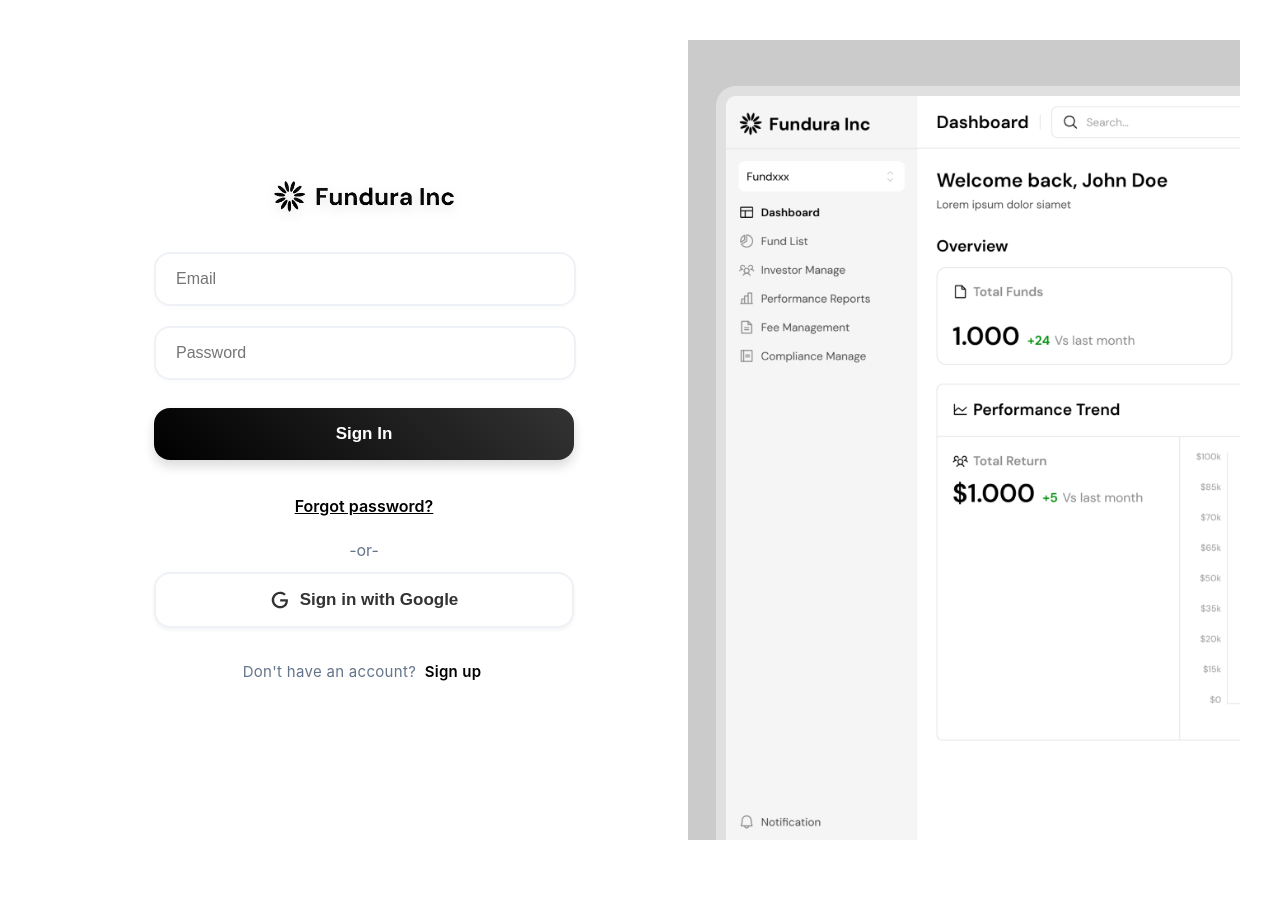
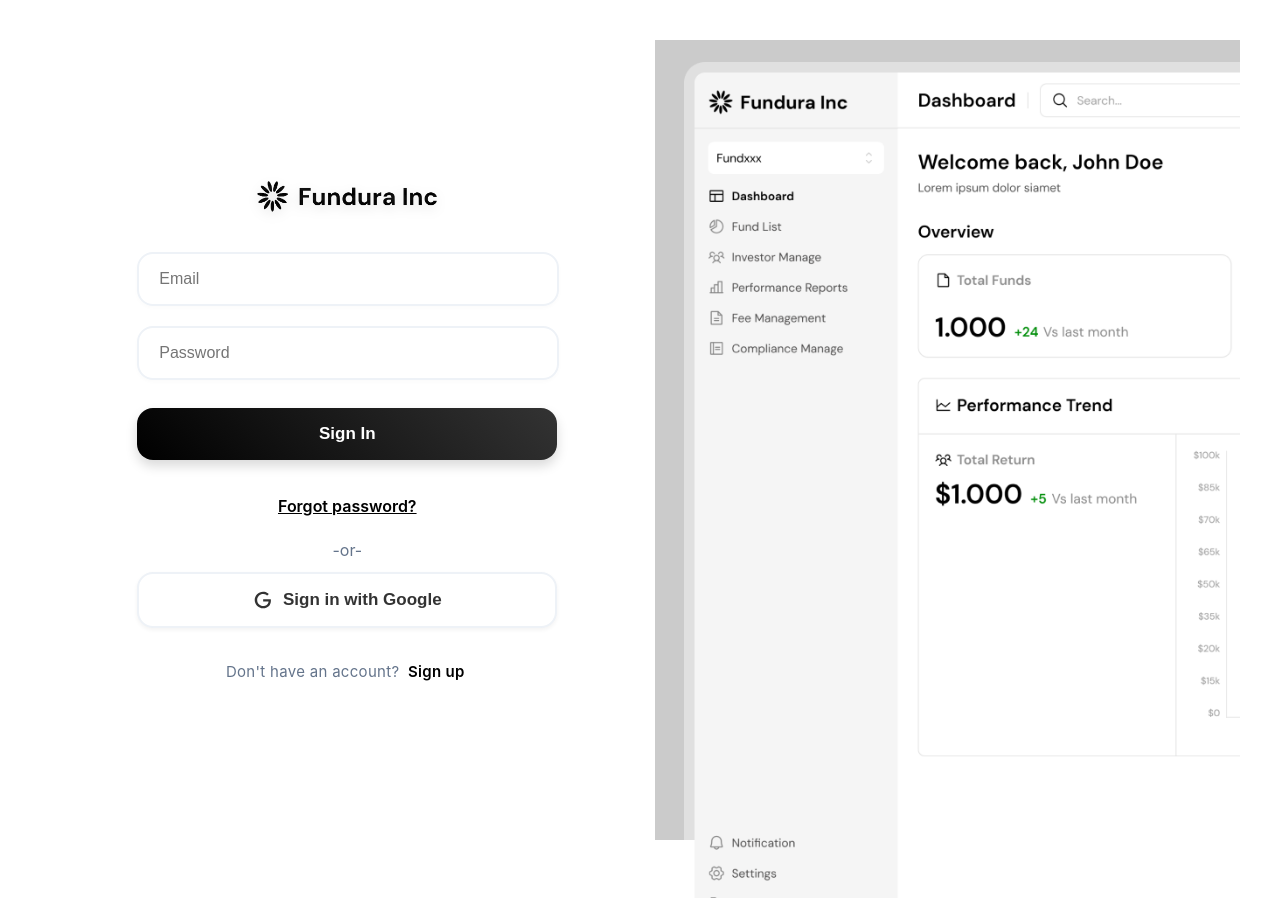
Before and after one commit to heiicha/hypotanius-homework-helper, a React (Vite) app: page /login in a window 1280 px wide. Before the commit the page ends 880 px from the top, so only its background shows below. Built offline with nearby package versions, Linux system fonts and the light colour scheme.

Commit message:
patch: misc

```diff
--- a/src/components/auth/Login.jsx
+++ b/src/components/auth/Login.jsx
@@ -278,8 +278,6 @@
             display: "flex",
             justifyContent: "right",
             backgroundColor: "#CBCBCB",
-            overflow: "hidden",
-            flex: 1,
           }}
         >
           <img
```
